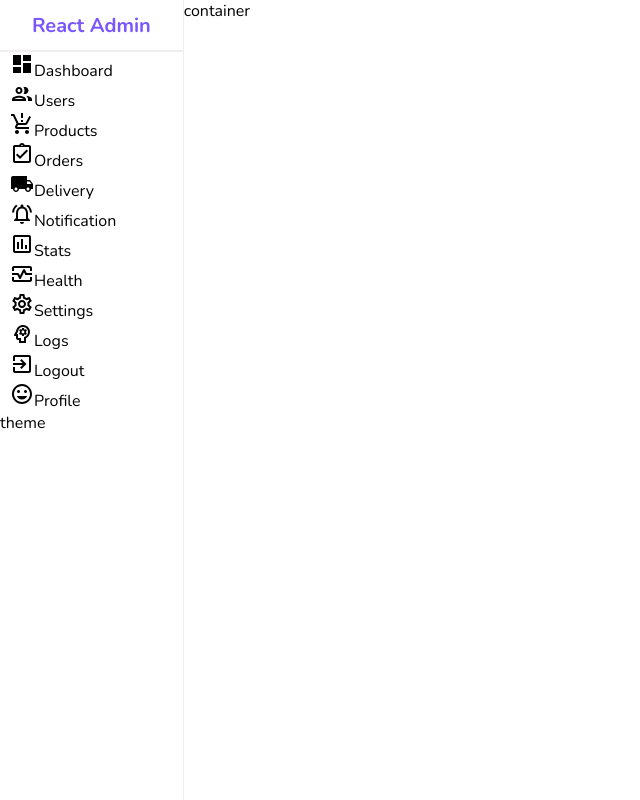
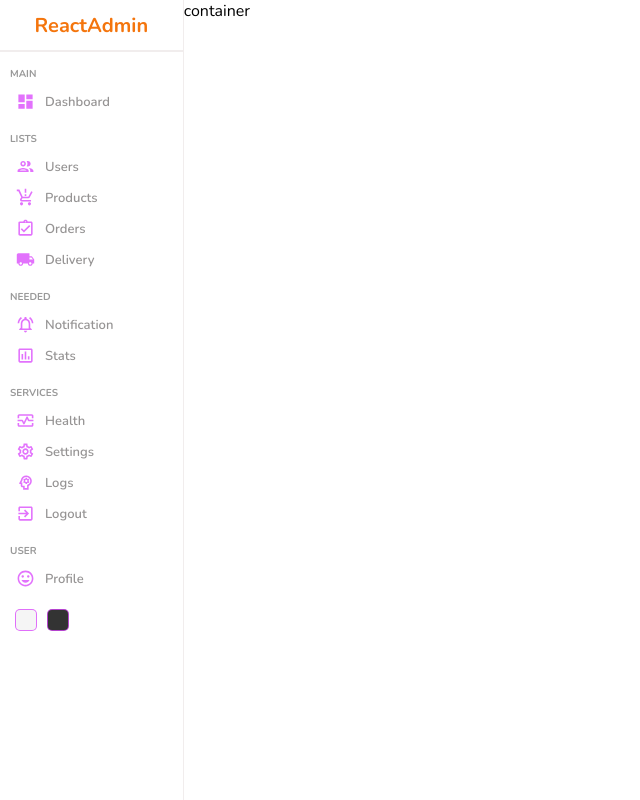
Before and after one commit to ahmedtowsikzap/Dashboared-For-EC, a React (Create React App) app: page / in a window 1280 px wide. Shown: the whole page, without its empty margins (0-640 px from the left). Built offline with nearby package versions, Linux system fonts and the light colour scheme.

Commit message:
completed Sidebar

```diff
--- a/src/components/sidebar/Sidebar.jsx
+++ b/src/components/sidebar/Sidebar.jsx
@@ -16,62 +16,70 @@ const Sidebar = () => {
   return (
     <div className="sidebar">
       <div className="top">
-        <span className="logo">React Admin</span>
+        <span className="logo">ReactAdmin</span>
       </div>
       <hr />
       <div className="center">
         <ul>
+          <p className="title">MAIN</p>
           <li>
-            <DashboardSharpIcon />
+            <DashboardSharpIcon className="icon" />
             <span>Dashboard</span>
           </li>
+          <p className="title">LISTS</p>
           <li>
-            <GroupOutlinedIcon />
+            <GroupOutlinedIcon className="icon" />
             <span>Users</span>
           </li>
           <li>
-            <ProductionQuantityLimitsOutlinedIcon />
+            <ProductionQuantityLimitsOutlinedIcon className="icon" />
             <span>Products</span>
           </li>
           <li>
-            <AssignmentTurnedInOutlinedIcon />
+            <AssignmentTurnedInOutlinedIcon className="icon" />
             <span>Orders</span>
           </li>
           <li>
-            <LocalShippingIcon />
+            <LocalShippingIcon className="icon" />
             <span>Delivery</span>
           </li>
+          <p className="title">NEEDED</p>
           <li>
-            <NotificationsActiveOutlinedIcon />
+            <NotificationsActiveOutlinedIcon className="icon" />
             <span>Notification</span>
           </li>
           <li>
-            <InsertChartOutlinedTwoToneIcon />
+            <InsertChartOutlinedTwoToneIcon className="icon" />
             <span>Stats</span>
           </li>
+          <p className="title">SERVICES</p>
           <li>
-            <MonitorHeartOutlinedIcon />
+            <MonitorHeartOutlinedIcon className="icon" />
             <span>Health</span>
           </li>
           <li>
-            <SettingsOutlinedIcon />
+            <SettingsOutlinedIcon className="icon" />
             <span>Settings</span>
           </li>
           <li>
-            <PsychologyOutlinedIcon />
+            <PsychologyOutlinedIcon className="icon" />
             <span>Logs</span>
           </li>
           <li>
-            <ExitToAppIcon />
+            <ExitToAppIcon className="icon" />
             <span>Logout</span>
           </li>
+          <p className="title">USER</p>
           <li>
-            <InsertEmoticonIcon />
+            <InsertEmoticonIcon className="icon" />
             <span>Profile</span>
           </li>
         </ul>
       </div>
-      <div className="bottom">theme</div>
+      <div className="bottom">
+        <div className="colorOption"></div>
+        <div className="colorOption"></div>
+      </div>
     </div>
   );
 };
--- a/src/components/sidebar/sidebar.scss
+++ b/src/components/sidebar/sidebar.scss
@@ -1,29 +1,76 @@
-.sidebar{
+.sidebar {
   flex: 1;
   border-right: 0.5px solid rgb(241, 237, 237);
   min-height: 100vh;
   background-color: white;
-    .top{
+  .top {
     height: 50px;
     display: flex;
     align-items: center;
     justify-content: center;
-        .logo{
+    .logo {
       font-size: 20px;
       font-weight: bold;
-            color: #7a56ff;
+      color: #f4750d;
     }
   }
-    hr{
+  hr {
     height: 0;
     border: 0.5px solid rgb(241, 237, 237);
   }
-    .center{
+  .center {
     padding-left: 10px;
-        ul{
+    ul {
       list-style: none;
       margin: 0;
       padding: 0;
+      .title {
+        font-size: 10px;
+        font-weight: bold;
+        color: #999;
+        margin-top: 15px;
+        margin-bottom: 5px;
+      }
+      li {
+        display: flex;
+        align-items: center;
+        padding: 6px;
+        cursor: pointer;
+        &:hover {
+          background-color: #ffb8c4;
+        }
+        .icon {
+          font-size: 19px;
+          color: #da48fbc5;
+        }
+        span {
+          font-size: 13px;
+          font-weight: 600;
+          color: rgb(150, 148, 148);
+          margin-left: 10px;
         }
       }
     }
+  }
+
+  .bottom {
+    display: flex;
+    align-items: center;
+    margin: 10px;
+    .colorOption {
+      width: 20px;
+      height: 20px;
+      border-radius: 5px;
+      border: 1px solid #da48fbc5;
+      cursor: pointer;
+      margin: 5px;
+
+      &:nth-child(1) {
+        background-color: whitesmoke;
+      }
+      &:nth-child(2) {
+        background-color: #333;
+      }
+    }
+  }
+}
```
Lines whose indentation alone changed are shown as unchanged.
